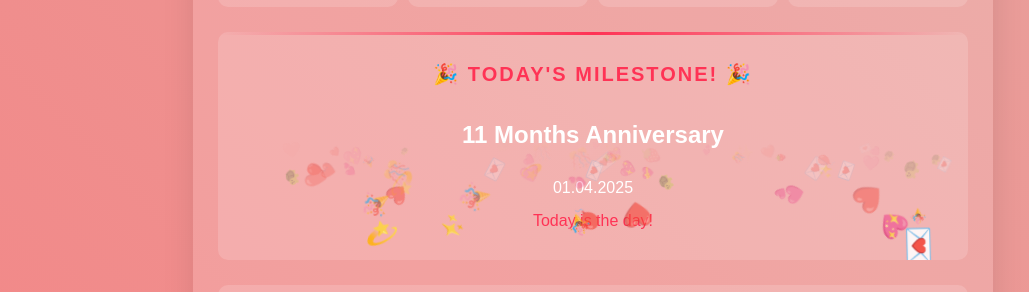
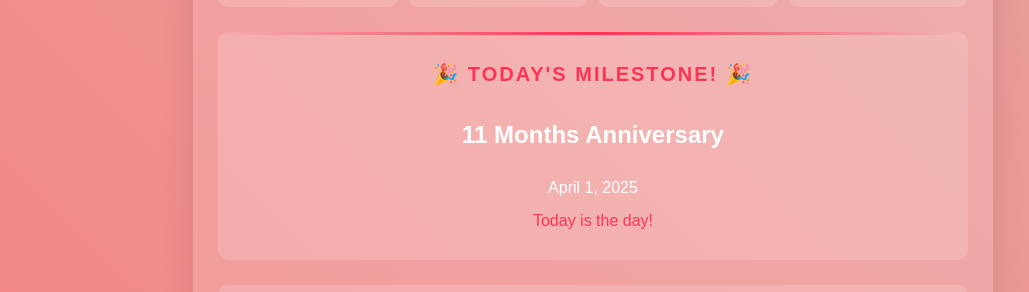
Before and after one commit to scorpio-99/scorpio-99.github.io, a React (Create React App) app: page / in a window 1280 px wide. Shown: the part 395-687 px from the top of the page, without its empty margins (47-1076 px from the left). Built offline with nearby package versions, Linux system fonts and the light colour scheme; a web font is replaced by a local one.

Commit message:
major refactoring of milestones

```diff
--- a/package.json
+++ b/package.json
@@ -38,9 +38,9 @@
   "devDependencies": {
     "date-fns": "^4.1.0",
     "gh-pages": "^6.3.0",
-    "luxon": "^3.6.0",
     "react-leaflet": "^5.0.0",
+    "sass": "^1.86.3",
     "sharp": "^0.34.1",
-    "sass": "^1.86.3"
+    "react-confetti": "^6.4.0"
   }
 }
--- a/src/components/Milestones.js
+++ b/src/components/Milestones.js
@@ -1,14 +1,12 @@
 import React, {useEffect, useState} from 'react';
-import {DateTime} from 'luxon';
-
-import utils from '../utils/utils';
 import data from '../data/data.json';
 import TodayMilestone from './milestones/TodayMilestone';
 import MilestoneCard from './milestones/MilestoneCard';
 import {
+    calculateDaysBetween,
     findTodayMilestone,
-    generateMonthlyMilestones,
-    generateDayMilestones
+    generateDayMilestones,
+    generateMonthlyMilestones
 } from './milestones/MilestoneUtils';
 
 function Milestones() {
@@ -17,11 +15,10 @@ function Milestones() {
     const [nextMilestone, setNextMilestone] = useState(null);
     const [prevMilestone, setPrevMilestone] = useState(null);
 
-    // Generate milestones
     useEffect(() => {
         const updateMilestones = () => {
-            const now = DateTime.now();
-            const anniversary = DateTime.fromJSDate(new Date(data.anniversaryDate));
+            const now = new Date();
+            const anniversary = new Date(data.anniversaryDate);
 
             // Generate all milestones
             const allMilestones = [
@@ -37,8 +34,8 @@ function Milestones() {
 
             // If no milestone today, find next and previous
             if (!today) {
-                const next = allMilestones.find(m => DateTime.fromJSDate(m.date) > now);
-                const prev = [...allMilestones].reverse().find(m => DateTime.fromJSDate(m.date) <= now);
+                const next = allMilestones.find(m => m.date > now);
+                const prev = [...allMilestones].reverse().find(m => m.date <= now);
 
                 setNextMilestone(next);
                 setPrevMilestone(prev);
@@ -48,15 +45,9 @@ function Milestones() {
         updateMilestones();
     }, []);
 
-    // Get current date for calculations
-    const currentDate = DateTime.now();
-
     // Calculate days until/since milestones
-    const daysUntilNext = nextMilestone ?
-        utils.calculateDaysBetween(currentDate.toJSDate(), nextMilestone.date) : 0;
-
-    const daysSincePrev = prevMilestone ?
-        utils.calculateDaysBetween(prevMilestone.date, currentDate.toJSDate()) : 0;
+    const daysUntilNext = nextMilestone ? calculateDaysBetween(new Date(), nextMilestone.date) : 0;
+    const daysSincePrev = prevMilestone ? calculateDaysBetween(prevMilestone.date, new Date()) : 0;
 
     return (
         <div className="milestones">
--- a/src/components/milestones/MilestoneCard.js
+++ b/src/components/milestones/MilestoneCard.js
@@ -1,20 +1,23 @@
 import React from 'react';
+import {format} from 'date-fns';
 import Section from '../common/Section';
-import utils from '../../utils/utils';
+import {DATE_FORMAT} from '../../data/constants'
 
-function MilestoneCard({ label, milestone, days }) {
+function MilestoneCard({label, milestone, days}) {
     if (!milestone) return null;
+
+    const getDaysText = () => {
+        const absDays = Math.abs(days);
+        return `${absDays} day${absDays === 1 ? '' : 's'} ${days >= 0 ? 'to go' : 'ago'}`;
+    };
 
     return (
         <Section card hover className="milestone">
             <div className="milestone-label">{label}</div>
             <div className="milestone-content">
                 <div className="milestone-event">{milestone.milestone}</div>
-        <div className="milestone-date">{utils.formatDate(milestone.date)}</div>
-        <div className="milestone-days">
-          {Math.abs(days)} day{Math.abs(days) === 1 ? '' : 's'}
-          {days >= 0 ? ' to go' : ' ago'}
-        </div>
+                <div className="milestone-date">{format(milestone.date, DATE_FORMAT)}</div>
+                <div className="milestone-days">{getDaysText()}</div>
             </div>
         </Section>
     );
--- a/src/components/milestones/MilestoneUtils.js
+++ b/src/components/milestones/MilestoneUtils.js
@@ -1,9 +1,8 @@
-import { Interval } from 'luxon';
-import utils from '../../utils/utils';
-import { DAY_MILESTONES } from '../../data/constants';
+import {addDays, addMonths, differenceInDays, isSameDay} from 'date-fns';
+import {DAY_MILESTONES} from '../../data/constants';
 
 export const createBasicMilestone = (date, milestone) => ({
-  date: date.toJSDate(),
+    date,
     milestone
 });
 
@@ -19,20 +18,22 @@ export const createMonthlyMilestone = (date, years, months) => {
     return createBasicMilestone(date, milestone);
 };
 
-export const isInTimeWindow = (date, now) =>
-  date < now.plus({ months: 12 }) && date > now.minus({ months: 6 });
+export const isInTimeWindow = (date, now) => {
+    const sixMonthsAgo = addMonths(now, -6);
+    const oneYearAhead = addMonths(now, 12);
+    return date > sixMonthsAgo && date < oneYearAhead;
+};
 
 export const findTodayMilestone = (milestones, now) =>
-  milestones.find(m => utils.isSameDay(m.date, now.toJSDate()));
+    milestones.find(m => isSameDay(m.date, now));
 
 export const generateMonthlyMilestones = (anniversary, now) => {
-  const currentPeriod = Math.floor(Interval.fromDateTimes(anniversary, now).length('months') / 12);
-  const monthsToGenerate = (currentPeriod + 2) * 12;
+    const monthsToGenerate = 24; // Generate 2 years worth of milestones
     const milestones = [];
 
     for (let i = 1; i <= monthsToGenerate; i++) {
-    const milestoneDate = anniversary.plus({ months: i });
-    if (milestoneDate > now.plus({ months: 12 })) continue;
+        const milestoneDate = addMonths(anniversary, i);
+        if (!isInTimeWindow(milestoneDate, now)) continue;
 
         const years = Math.floor(i / 12);
         const months = i % 12;
@@ -45,9 +46,13 @@ export const generateMonthlyMilestones = (anniversary, now) => {
 export const generateDayMilestones = (anniversary, now) => {
     return DAY_MILESTONES
         .map(days => {
-      const date = anniversary.plus({ days });
+            const date = addDays(anniversary, days);
             return isInTimeWindow(date, now) ?
                 createBasicMilestone(date, `${days} Days Together`) : null;
         })
         .filter(Boolean);
 };
+
+export const calculateDaysBetween = (date1, date2) => {
+    return differenceInDays(date2, date1);
+};
--- a/src/components/milestones/TodayMilestone.js
+++ b/src/components/milestones/TodayMilestone.js
@@ -1,75 +1,20 @@
-import React, { useEffect, useRef } from 'react';
+import React from 'react';
 import Section from '../common/Section';
-import utils from '../../utils/utils';
-import { CELEBRATION_EMOJIS, ANIMATION_SETTINGS } from '../../data/constants';
+import {format} from 'date-fns';
 
-const TodayMilestone = React.forwardRef(({ milestone }, ref) => {
-  const containerRef = useRef(null);
-
-  useEffect(() => {
-    const container = containerRef.current;
-    if (!container) return;
-
-    // Initial burst of confetti
-    for (let i = 0; i < ANIMATION_SETTINGS.initialBurst; i++) {
-      setTimeout(() => createConfetti(container), i * ANIMATION_SETTINGS.burstDelay);
-    }
-
-    // Continue with periodic confetti
-    const interval = setInterval(() => {
-      createConfetti(container);
-    }, ANIMATION_SETTINGS.confettiInterval);
-
-    // Clean up
-    const timeout = setTimeout(() => {
-      clearInterval(interval);
-    }, ANIMATION_SETTINGS.confettiDuration);
-
-    return () => {
-      clearInterval(interval);
-      clearTimeout(timeout);
-    };
-  }, []);
-
-  const createConfetti = (container) => {
-    const emoji = document.createElement('div');
-    emoji.className = 'emoji-confetti';
-    emoji.textContent = CELEBRATION_EMOJIS[Math.floor(Math.random() * CELEBRATION_EMOJIS.length)];
-
-    // Random position
-    const left = Math.random() * 100;
-    emoji.style.left = `${left}%`;
-
-    // Random size
-    const size = 0.8 + Math.random() * 1.5;
-    emoji.style.fontSize = `${size}rem`;
-
-    // Random animation duration
-    const duration = 4 + Math.random() * 4;
-    emoji.style.animationDuration = `${duration}s`;
-
-    container.appendChild(emoji);
-
-    // Remove after animation completes
-    setTimeout(() => {
-      if (emoji.parentNode === container) {
-        container.removeChild(emoji);
-      }
-    }, duration * 1000);
-  };
-
+const TodayMilestone = ({milestone}) => {
     return (
-    <Section card hover className="milestone milestone-celebration" ref={ref}>
-      <div className="milestone-container" ref={containerRef}>
+        <Section card hover className="milestone milestone-celebration">
+            <div className="milestone-container">
                 <div className="milestone-label">🎉 Today's Milestone! 🎉</div>
                 <div className="milestone-content">
                     <div className="milestone-event">{milestone.milestone}</div>
-          <div className="milestone-date">{utils.formatDate(milestone.date)}</div>
+                    <div className="milestone-date">{format(milestone.date, 'MMMM d, yyyy')}</div>
                     <div className="milestone-days">Today is the day!</div>
                 </div>
             </div>
         </Section>
     );
-});
+};
 
 export default TodayMilestone;
--- a/src/data/constants.js
+++ b/src/data/constants.js
@@ -1,5 +1,5 @@
 export const QUOTE_INTERVAL = 5000; // 5 seconds
-export const DATE_FORMAT = 'dd.MM.yyyy';
+export const DATE_FORMAT = 'dd. MMMM, yyyy';
 
 // Animation settings
 export const ANIMATION_SETTINGS = {
--- a/src/scss/utils/animations.scss
+++ b/src/scss/utils/animations.scss
@@ -17,27 +17,3 @@
         opacity: 0;
     }
 }
-
-/* milestones celebration */
-.emoji-confetti {
-    position: absolute;
-    user-select: none;
-    pointer-events: none;
-    animation: confettiFall 3s ease-out forwards;
-    z-index: 1000;
-}
-
-@keyframes confettiFall {
-    0% {
-        transform: translateY(0) rotate(0deg) scale(0);
-        opacity: 0;
-    }
-    10% {
-        transform: translateY(10px) rotate(45deg) scale(1);
-        opacity: 1;
-    }
-    100% {
-        transform: translateY(-100px) rotate(360deg) scale(0.5);
-        opacity: 0;
-    }
-}
--- a/src/utils/utils.js
+++ b/src/utils/utils.js
@@ -1,28 +1,10 @@
-import {DateTime} from "luxon";
-import {DATE_FORMAT} from "../data/constants";
-
 const utils = {
-    formatDate: (date) => DateTime.fromJSDate(date).toFormat(DATE_FORMAT),
-
     createElement: (className, text) => {
         const element = document.createElement('div');
         element.className = className;
         if (text) element.textContent = text;
         return element;
     },
-
-    // Date helpers
-    calculateDaysBetween: (start, end) => {
-        return Math.ceil(
-            DateTime.fromJSDate(end)
-                .diff(DateTime.fromJSDate(start), 'days')
-                .days
-        );
-    },
-
-    isSameDay: (date1, date2) => {
-        return DateTime.fromJSDate(date1).hasSame(DateTime.fromJSDate(date2), 'day');
-    }
 };
 
 export default utils;
```
Lines whose indentation alone changed are shown as unchanged.
